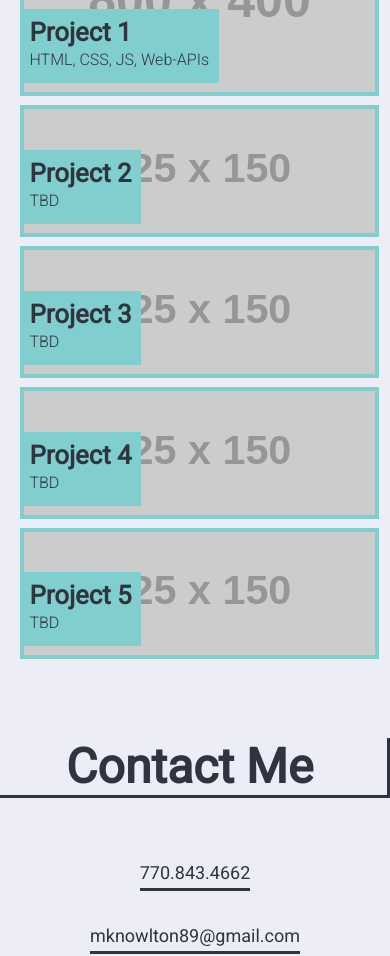
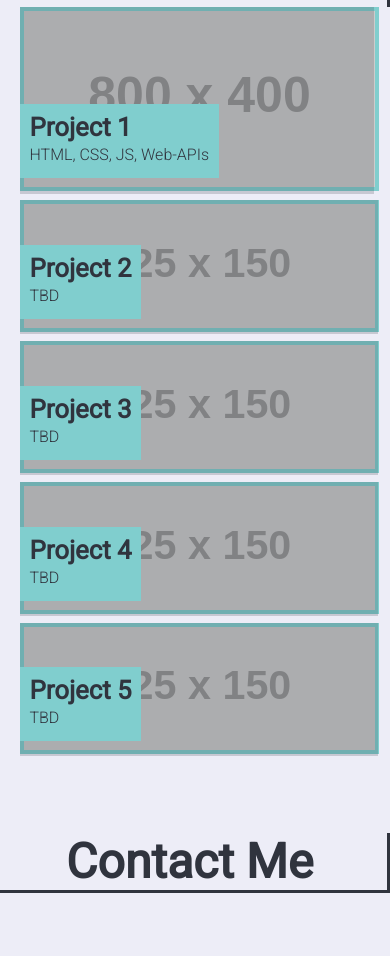
Before and after one commit to mknowlton89/02-portfolio-updated, a plain HTML site: page index.html in a window 390 px wide. Shown: the part 769-1725 px from the top of the page. Drawn offline with Linux system fonts and the light colour scheme; placeholder pictures from the web are drawn by us.

Commit message:
Added the overlay for the project images, and the overlay hover state.

```diff
--- a/assets/styles.css
+++ b/assets/styles.css
@@ -183,6 +183,26 @@ header a {
     margin-bottom: 5px;
 }
 
+.overlay {
+    position: absolute;
+    top: 0;
+    left: 0;
+    width: 100%;
+    height: 97%;
+    background-color: var(--dark-blue);
+    opacity: 20%;
+}
+
+.secondary-project .overlay {
+    height: 96%;
+}
+
+.overlay:hover {
+    opacity: 0%;
+}
+
+
+
 /* .primary-project img::before {
     position: absolute;
     top: 0;
@@ -253,6 +273,15 @@ header a {
     .secondary-projects {
         justify-content: center;
     }
+
+    .overlay {
+        width: 101%;
+    }
+
+    .secondary-project .overlay {
+        width: 102%;
+        height: 95%;
+    }
   }
 
   @media only screen and (max-width: 430px) {
--- a/index.html
+++ b/index.html
@@ -36,7 +36,8 @@
                 </div>
                 <div class="bio">
                     <p>Hi, my name is Michael, and I'm a full-stack software developer based out of Atlanta, GA, and I'm currently exploring new opportunities. In addition to being a software developer, I'm a classically trained marketer, and helped grow a SaaS company to $1MM+ MRR.</p>
-                    <p></p>
+                    <br>
+                    <p>When I'm not working, you can find me renovating my home, fixing my old and always-broken BMW, or hanging out with my wife and our newborn son.</p>
                 </div>
             </section>
             <section class="work-section">
@@ -46,6 +47,7 @@
                 <div class="projects">
                     <div class="primary-project">
                         <img src="https://via.placeholder.com/800X400" alt="">
+                        <div class="overlay"></div>
                         <div class="title">
                             <h3>Project 1</h3>
                             <p>HTML, CSS, JS, Web-APIs</p>
@@ -55,6 +57,7 @@
                         <div class="secondary-projects">
                             <div class="secondary-project">
                                 <img src="https://via.placeholder.com/425X150" alt="">
+                                <div class="overlay"></div>
                                 <div class="title">
                                     <h3>Project 2</h3>
                                     <p>TBD</p>
@@ -62,6 +65,7 @@
                             </div>
                             <div class="secondary-project">
                                 <img src="https://via.placeholder.com/425X150" alt="">
+                                <div class="overlay"></div>
                                 <div class="title">
                                     <h3>Project 3</h3>
                                     <p>TBD</p>
@@ -69,6 +73,7 @@
                             </div>
                             <div class="secondary-project">
                                 <img src="https://via.placeholder.com/425X150" alt="">
+                                <div class="overlay"></div>
                                 <div class="title">
                                     <h3>Project 4</h3>
                                     <p>TBD</p>
@@ -76,6 +81,7 @@
                             </div>
                             <div class="secondary-project">
                                 <img src="https://via.placeholder.com/425X150" alt="">
+                                <div class="overlay"></div>
                                 <div class="title">
                                     <h3>Project 5</h3>
                                     <p>TBD</p>
```
